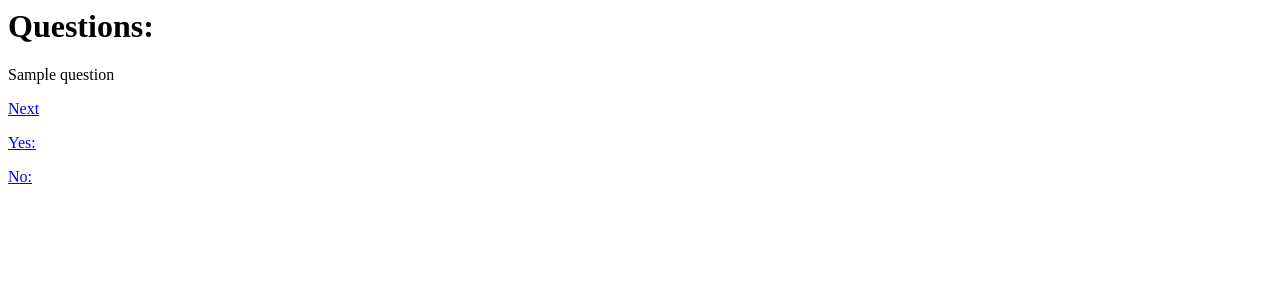
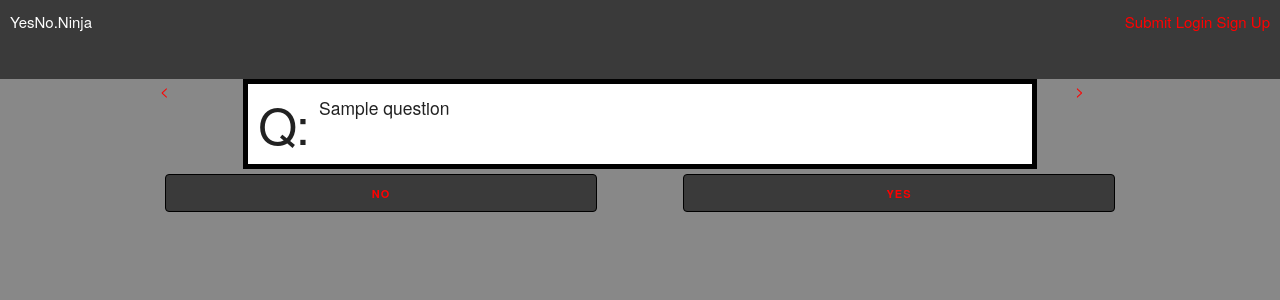
Before and after one commit to jarrighi/yesno, a Django app: template templates/app/index.html in a window 1280 px wide. Shown: the top 300 px of the page. Run offline with Django 3.2, Linux system fonts and the light colour scheme; tables that the repository leaves empty hold one stand-in row (values such as "Sample post"); the template is opened without the code that fills it: values that come from a table or form of the project are taken from there, most other values are stand-ins (such as "Sample title", 1, 10 or a date in 2020); parts of the project's set-up code (start-up, migrations or seed data) failed here and were passed over.

Commit message:
add css and add structure to index.html

```diff
--- /dev/null
+++ b/static/css/main.css
@@ -0,0 +1,92 @@
+/****BODY***********/
+
+body {
+	background-color: #888;
+}
+
+a {
+	text-decoration: none;
+	color: red;
+}
+
+/****MAIN NAV**********/
+
+nav {
+	background-color: rgb(58, 58, 58);
+}
+
+nav ul li {
+	list-style: none;
+	display: inline-block;
+}
+
+.logo p {
+	color: white;
+}
+
+.logo {
+	float: left;
+	padding: 10px;
+}
+
+.menu {
+	float: right;
+	padding: 10px;
+}
+
+/****QUESTION DIV**********/
+
+#question {
+	border: 5px black solid;
+	background-color: white;
+	padding: 10px;
+}
+
+#question h1 {
+	float: left;
+	margin-right: 10px;
+	margin-bottom: 0px;
+}
+
+#question p{
+	font-size: 1.75rem;
+}
+
+.clear {
+	clear: both;
+}
+
+#last {
+
+}
+
+#next {
+
+}
+
+
+
+/****Answer Div***********/
+
+.answer {
+	width: 100%;
+	margin: 0 auto;
+	text-align: center;
+}
+
+.answer .button {
+	width: 45%;
+	margin: 5px;
+	background-color: rgb(58, 58, 58);
+	border-color: black;
+}
+
+.answer .yes {
+	float: right;
+	color: red;
+}
+
+.answer .no {
+	float: left;
+	color: red;
+}
--- /dev/null
+++ b/static/css/skeleton.css
@@ -0,0 +1,418 @@
+/*
+* Skeleton V2.0.4
+* Copyright 2014, Dave Gamache
+* www.getskeleton.com
+* Free to use under the MIT license.
+* http://www.opensource.org/licenses/mit-license.php
+* 12/29/2014
+*/
+
+
+/* Table of contents
+––––––––––––––––––––––––––––––––––––––––––––––––––
+- Grid
+- Base Styles
+- Typography
+- Links
+- Buttons
+- Forms
+- Lists
+- Code
+- Tables
+- Spacing
+- Utilities
+- Clearing
+- Media Queries
+*/
+
+
+/* Grid
+–––––––––––––––––––––––––––––––––––––––––––––––––– */
+.container {
+  position: relative;
+  width: 100%;
+  max-width: 960px;
+  margin: 0 auto;
+  padding: 0 20px;
+  box-sizing: border-box; }
+.column,
+.columns {
+  width: 100%;
+  float: left;
+  box-sizing: border-box; }
+
+/* For devices larger than 400px */
+@media (min-width: 400px) {
+  .container {
+    width: 85%;
+    padding: 0; }
+}
+
+/* For devices larger than 550px */
+@media (min-width: 550px) {
+  .container {
+    width: 80%; }
+  .column,
+  .columns {
+    margin-left: 4%; }
+  .column:first-child,
+  .columns:first-child {
+    margin-left: 0; }
+
+  .one.column,
+  .one.columns                    { width: 4.66666666667%; }
+  .two.columns                    { width: 13.3333333333%; }
+  .three.columns                  { width: 22%;            }
+  .four.columns                   { width: 30.6666666667%; }
+  .five.columns                   { width: 39.3333333333%; }
+  .six.columns                    { width: 48%;            }
+  .seven.columns                  { width: 56.6666666667%; }
+  .eight.columns                  { width: 65.3333333333%; }
+  .nine.columns                   { width: 74.0%;          }
+  .ten.columns                    { width: 82.6666666667%; }
+  .eleven.columns                 { width: 91.3333333333%; }
+  .twelve.columns                 { width: 100%; margin-left: 0; }
+
+  .one-third.column               { width: 30.6666666667%; }
+  .two-thirds.column              { width: 65.3333333333%; }
+
+  .one-half.column                { width: 48%; }
+
+  /* Offsets */
+  .offset-by-one.column,
+  .offset-by-one.columns          { margin-left: 8.66666666667%; }
+  .offset-by-two.column,
+  .offset-by-two.columns          { margin-left: 17.3333333333%; }
+  .offset-by-three.column,
+  .offset-by-three.columns        { margin-left: 26%;            }
+  .offset-by-four.column,
+  .offset-by-four.columns         { margin-left: 34.6666666667%; }
+  .offset-by-five.column,
+  .offset-by-five.columns         { margin-left: 43.3333333333%; }
+  .offset-by-six.column,
+  .offset-by-six.columns          { margin-left: 52%;            }
+  .offset-by-seven.column,
+  .offset-by-seven.columns        { margin-left: 60.6666666667%; }
+  .offset-by-eight.column,
+  .offset-by-eight.columns        { margin-left: 69.3333333333%; }
+  .offset-by-nine.column,
+  .offset-by-nine.columns         { margin-left: 78.0%;          }
+  .offset-by-ten.column,
+  .offset-by-ten.columns          { margin-left: 86.6666666667%; }
+  .offset-by-eleven.column,
+  .offset-by-eleven.columns       { margin-left: 95.3333333333%; }
+
+  .offset-by-one-third.column,
+  .offset-by-one-third.columns    { margin-left: 34.6666666667%; }
+  .offset-by-two-thirds.column,
+  .offset-by-two-thirds.columns   { margin-left: 69.3333333333%; }
+
+  .offset-by-one-half.column,
+  .offset-by-one-half.columns     { margin-left: 52%; }
+
+}
+
+
+/* Base Styles
+–––––––––––––––––––––––––––––––––––––––––––––––––– */
+/* NOTE
+html is set to 62.5% so that all the REM measurements throughout Skeleton
+are based on 10px sizing. So basically 1.5rem = 15px :) */
+html {
+  font-size: 62.5%; }
+body {
+  font-size: 1.5em; /* currently ems cause chrome bug misinterpreting rems on body element */
+  line-height: 1.6;
+  font-weight: 400;
+  font-family: "Raleway", "HelveticaNeue", "Helvetica Neue", Helvetica, Arial, sans-serif;
+  color: #222; }
+
+
+/* Typography
+–––––––––––––––––––––––––––––––––––––––––––––––––– */
+h1, h2, h3, h4, h5, h6 {
+  margin-top: 0;
+  margin-bottom: 2rem;
+  font-weight: 300; }
+h1 { font-size: 4.0rem; line-height: 1.2;  letter-spacing: -.1rem;}
+h2 { font-size: 3.6rem; line-height: 1.25; letter-spacing: -.1rem; }
+h3 { font-size: 3.0rem; line-height: 1.3;  letter-spacing: -.1rem; }
+h4 { font-size: 2.4rem; line-height: 1.35; letter-spacing: -.08rem; }
+h5 { font-size: 1.8rem; line-height: 1.5;  letter-spacing: -.05rem; }
+h6 { font-size: 1.5rem; line-height: 1.6;  letter-spacing: 0; }
+
+/* Larger than phablet */
+@media (min-width: 550px) {
+  h1 { font-size: 5.0rem; }
+  h2 { font-size: 4.2rem; }
+  h3 { font-size: 3.6rem; }
+  h4 { font-size: 3.0rem; }
+  h5 { font-size: 2.4rem; }
+  h6 { font-size: 1.5rem; }
+}
+
+p {
+  margin-top: 0; }
+
+
+/* Links
+–––––––––––––––––––––––––––––––––––––––––––––––––– */
+a {
+  color: #1EAEDB; }
+a:hover {
+  color: #0FA0CE; }
+
+
+/* Buttons
+–––––––––––––––––––––––––––––––––––––––––––––––––– */
+.button,
+button,
+input[type="submit"],
+input[type="reset"],
+input[type="button"] {
+  display: inline-block;
+  height: 38px;
+  padding: 0 30px;
+  color: #555;
+  text-align: center;
+  font-size: 11px;
+  font-weight: 600;
+  line-height: 38px;
+  letter-spacing: .1rem;
+  text-transform: uppercase;
+  text-decoration: none;
+  white-space: nowrap;
+  background-color: transparent;
+  border-radius: 4px;
+  border: 1px solid #bbb;
+  cursor: pointer;
+  box-sizing: border-box; }
+.button:hover,
+button:hover,
+input[type="submit"]:hover,
+input[type="reset"]:hover,
+input[type="button"]:hover,
+.button:focus,
+button:focus,
+input[type="submit"]:focus,
+input[type="reset"]:focus,
+input[type="button"]:focus {
+  color: #333;
+  border-color: #888;
+  outline: 0; }
+.button.button-primary,
+button.button-primary,
+input[type="submit"].button-primary,
+input[type="reset"].button-primary,
+input[type="button"].button-primary {
+  color: #FFF;
+  background-color: #33C3F0;
+  border-color: #33C3F0; }
+.button.button-primary:hover,
+button.button-primary:hover,
+input[type="submit"].button-primary:hover,
+input[type="reset"].button-primary:hover,
+input[type="button"].button-primary:hover,
+.button.button-primary:focus,
+button.button-primary:focus,
+input[type="submit"].button-primary:focus,
+input[type="reset"].button-primary:focus,
+input[type="button"].button-primary:focus {
+  color: #FFF;
+  background-color: #1EAEDB;
+  border-color: #1EAEDB; }
+
+
+/* Forms
+–––––––––––––––––––––––––––––––––––––––––––––––––– */
+input[type="email"],
+input[type="number"],
+input[type="search"],
+input[type="text"],
+input[type="tel"],
+input[type="url"],
+input[type="password"],
+textarea,
+select {
+  height: 38px;
+  padding: 6px 10px; /* The 6px vertically centers text on FF, ignored by Webkit */
+  background-color: #fff;
+  border: 1px solid #D1D1D1;
+  border-radius: 4px;
+  box-shadow: none;
+  box-sizing: border-box; }
+/* Removes awkward default styles on some inputs for iOS */
+input[type="email"],
+input[type="number"],
+input[type="search"],
+input[type="text"],
+input[type="tel"],
+input[type="url"],
+input[type="password"],
+textarea {
+  -webkit-appearance: none;
+     -moz-appearance: none;
+          appearance: none; }
+textarea {
+  min-height: 65px;
+  padding-top: 6px;
+  padding-bottom: 6px; }
+input[type="email"]:focus,
+input[type="number"]:focus,
+input[type="search"]:focus,
+input[type="text"]:focus,
+input[type="tel"]:focus,
+input[type="url"]:focus,
+input[type="password"]:focus,
+textarea:focus,
+select:focus {
+  border: 1px solid #33C3F0;
+  outline: 0; }
+label,
+legend {
+  display: block;
+  margin-bottom: .5rem;
+  font-weight: 600; }
+fieldset {
+  padding: 0;
+  border-width: 0; }
+input[type="checkbox"],
+input[type="radio"] {
+  display: inline; }
+label > .label-body {
+  display: inline-block;
+  margin-left: .5rem;
+  font-weight: normal; }
+
+
+/* Lists
+–––––––––––––––––––––––––––––––––––––––––––––––––– */
+ul {
+  list-style: circle inside; }
+ol {
+  list-style: decimal inside; }
+ol, ul {
+  padding-left: 0;
+  margin-top: 0; }
+ul ul,
+ul ol,
+ol ol,
+ol ul {
+  margin: 1.5rem 0 1.5rem 3rem;
+  font-size: 90%; }
+li {
+  margin-bottom: 1rem; }
+
+
+/* Code
+–––––––––––––––––––––––––––––––––––––––––––––––––– */
+code {
+  padding: .2rem .5rem;
+  margin: 0 .2rem;
+  font-size: 90%;
+  white-space: nowrap;
+  background: #F1F1F1;
+  border: 1px solid #E1E1E1;
+  border-radius: 4px; }
+pre > code {
+  display: block;
+  padding: 1rem 1.5rem;
+  white-space: pre; }
+
+
+/* Tables
+–––––––––––––––––––––––––––––––––––––––––––––––––– */
+th,
+td {
+  padding: 12px 15px;
+  text-align: left;
+  border-bottom: 1px solid #E1E1E1; }
+th:first-child,
+td:first-child {
+  padding-left: 0; }
+th:last-child,
+td:last-child {
+  padding-right: 0; }
+
+
+/* Spacing
+–––––––––––––––––––––––––––––––––––––––––––––––––– */
+button,
+.button {
+  margin-bottom: 1rem; }
+input,
+textarea,
+select,
+fieldset {
+  margin-bottom: 1.5rem; }
+pre,
+blockquote,
+dl,
+figure,
+table,
+p,
+ul,
+ol,
+form {
+  margin-bottom: 2.5rem; }
+
+
+/* Utilities
+–––––––––––––––––––––––––––––––––––––––––––––––––– */
+.u-full-width {
+  width: 100%;
+  box-sizing: border-box; }
+.u-max-full-width {
+  max-width: 100%;
+  box-sizing: border-box; }
+.u-pull-right {
+  float: right; }
+.u-pull-left {
+  float: left; }
+
+
+/* Misc
+–––––––––––––––––––––––––––––––––––––––––––––––––– */
+hr {
+  margin-top: 3rem;
+  margin-bottom: 3.5rem;
+  border-width: 0;
+  border-top: 1px solid #E1E1E1; }
+
+
+/* Clearing
+–––––––––––––––––––––––––––––––––––––––––––––––––– */
+
+/* Self Clearing Goodness */
+.container:after,
+.row:after,
+.u-cf {
+  content: "";
+  display: table;
+  clear: both; }
+
+
+/* Media Queries
+–––––––––––––––––––––––––––––––––––––––––––––––––– */
+/*
+Note: The best way to structure the use of media queries is to create the queries
+near the relevant code. For example, if you wanted to change the styles for buttons
+on small devices, paste the mobile query code up in the buttons section and style it
+there.
+*/
+
+
+/* Larger than mobile */
+@media (min-width: 400px) {}
+
+/* Larger than phablet (also point when grid becomes active) */
+@media (min-width: 550px) {}
+
+/* Larger than tablet */
+@media (min-width: 750px) {}
+
+/* Larger than desktop */
+@media (min-width: 1000px) {}
+
+/* Larger than Desktop HD */
+@media (min-width: 1200px) {}
--- a/templates/app/index.html
+++ b/templates/app/index.html
@@ -1,22 +1,51 @@
+{% load static from staticfiles %}
 <html>
 <head lang="en">
     <meta charset="UTF-8">
+    <link rel="stylesheet" href="{% static "css/normalize.css" %}">
+    <link rel="stylesheet" href="{% static "css/skeleton.css" %}">
+    <link rel="stylesheet" href="{% static "css/main.css" %}">
     <title>{% block title %}Questions | YesNo{% endblock title %}</title>
 </head>
 <body>
+<nav>
+    <div class="logo"><p>YesNo.Ninja</p></div>
+    <div class="menu">
+        <ul>
+            <li><a href="submit.html">Submit</a></li>
+            <li><a href="login.html">Login</a></li>
+            <li><a href="signup.html">Sign Up</a></li>
+        </ul>
+    </div>
+    <div class="clear"></div>
+</nav>
 {% block content %}
-<h1>Questions:</h1>
-    <div id="question">
-        <p>{{ question }}</p>
+<div class="container">
+    <div class="question-nav row">
+        <div id="last" class="one column">
+            <p><a href="/"> < </a></p>
+        </div>
+        <div id="question" class="ten columns">
+            <h1>Q:</h1>
+            <p>{{ question }}</p>
+            <div class="clear"></div>
+        </div>
+        <div id="next" class="one column">
+            <p><a href="/"> > </a></p>
+        </div>
     </div>
-    <div id="next">
-    	<p><a href="/">Next</a></p>
+    <div class="answer">
+        <div>
+            <p class="button yes"><a href="/answer/{{ qid }}/yes">Yes</a></p>
+            <p class="button no"><a href="/answer/{{ qid }}/no">No</a></p>
+        </div>
     </div>
-    <!-- <div id="last">
-    	<p><a href="/?p={{ lastid }}">Last</a></p>
-    </div> -->
-    <div><p><a href="/answer/{{ qid }}/yes">Yes: </a></p></div>
-    <div><p><a href="/answer/{{ qid }}/no">No: </a></p></div>
+</div>
+
+
+
+
+
 
 {% endblock content %}
 
--- a/yesno/settings/base.py
+++ b/yesno/settings/base.py
@@ -14,6 +14,7 @@ import dj_database_url
 
 BASE_DIR = os.path.dirname(os.path.dirname(os.path.dirname(__file__)))
 TEMPLATE_PATH = os.path.join(BASE_DIR, 'templates')
+STATIC_PATH = os.path.join(BASE_DIR, 'static')
 
 
 
@@ -89,6 +90,10 @@ TEMPLATE_DIRS = [
     TEMPLATE_PATH,
 ]
 
+STATICFILES_DIRS = [
+    STATIC_PATH,
+]
+
 
 # Static files (CSS, JavaScript, Images)
 # https://docs.djangoproject.com/en/1.7/howto/static-files/
```
Also changed, not shown: static/css/normalize.css (added).
